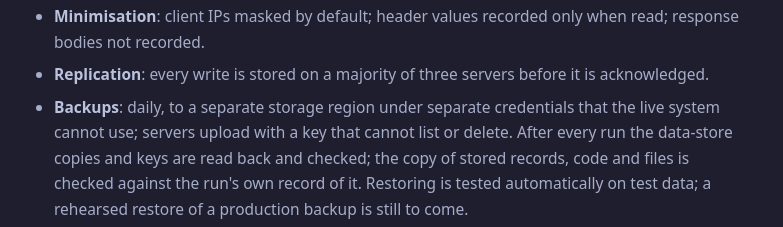
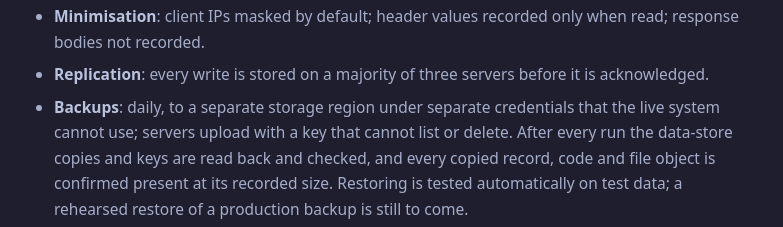
Before and after one commit to anarchodev/rewind-apps, a plain HTML site: page marketing/_static/dpa.html in a window 1280 px wide. Shown: the part 5079-5306 px from the top of the page, without its empty margins (248-1031 px from the left). Drawn offline with Linux system fonts and the light colour scheme.

Commit message:
marketing(DPA): backup verification now covers every copied object (rove#1008)
Co-Authored-By: Claude Opus 5.5 (1M context) <noreply@anthropic.com>

```diff
--- a/marketing/_static/dpa.html
+++ b/marketing/_static/dpa.html
@@ -262,8 +262,8 @@
     <li><strong>Backups</strong>: daily, to a separate storage region under
         separate credentials that the live system cannot use; servers upload
         with a key that cannot list or delete. After every run the data-store
-        copies and keys are read back and checked; the copy of stored records,
-        code and files is checked against the run's own record of it.
+        copies and keys are read back and checked, and every copied record,
+        code and file object is confirmed present at its recorded size.
         Restoring is tested automatically on
         test data; a rehearsed restore of a production backup is still to
         come.</li>
```
